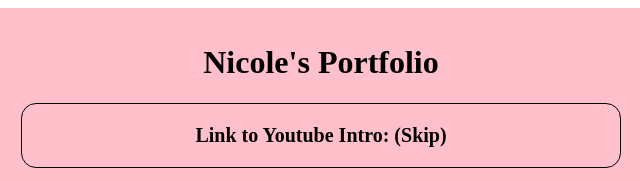
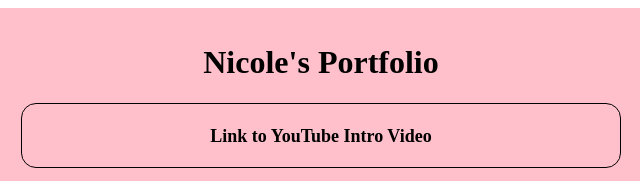
Before and after one commit to nicolenanwu/nicolenanwu.github.io, a plain HTML site: page index.html in a window 1280 px wide. Shown: the top 181 px of the page, 319-959 px from the left. Drawn offline with Linux system fonts and the light colour scheme.

Commit message:
Update index.html

```diff
--- a/index.html
+++ b/index.html
@@ -74,7 +74,14 @@
   <body>
     <div class="container">
       <h1>Nicole's Portfolio</h1>
-      <h2>Link to Youtube Intro: (Skip) </h2>
+      <h2>
+      <a
+        href="https://nicolenanwu.github.io/nicolenanwupacman.github.io/"
+        target="_blank"
+        class="learn-more"
+      >Link to YouTube Intro Video
+      </a>
+        </h2>
       <img
         src="https://media-exp1.licdn.com/dms/image/C5603AQH0v6vy9FntsQ/profile-displayphoto-shrink_400_400/0/1649421416921?e=1665619200&v=beta&t=26jWQhkw_bm1-9kmPw07f2lVAhbnzOhHRfav7KPHHME"
         alt="NicoleWu"
```
